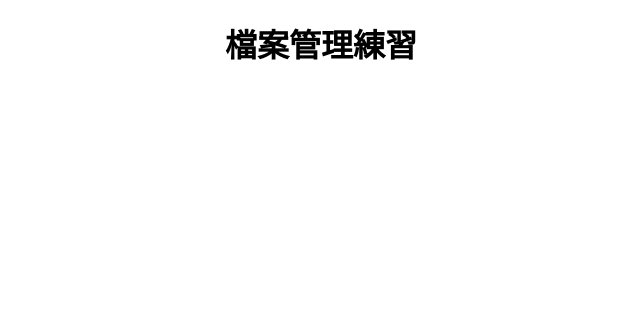
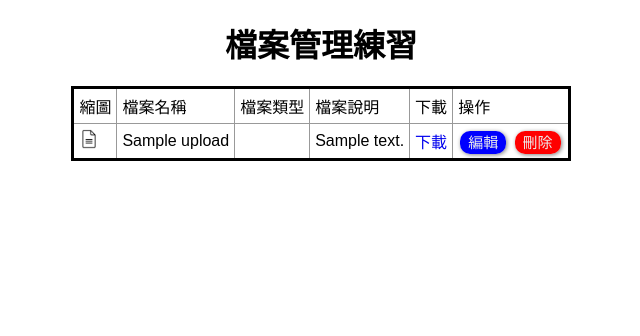
Before and after one commit to adriftchen/phpfile, a PHP site: page /manage.php in a window 1280 px wide. Shown: the top 336 px of the page, without its empty margins (319-959 px from the left). Run offline with PHP 8.4, Linux system fonts and the light colour scheme; tables that the repository leaves empty or names only in its code hold one stand-in row (values such as "Sample post").

Commit message:
檔案管理之刪除檔案

```diff
--- a/manage.php
+++ b/manage.php
@@ -16,19 +16,81 @@
     <meta http-equiv="X-UA-Compatible" content="ie=edge">
     <title>檔案管理功能</title>
     <link rel="stylesheet" href="style.css">
+    <style>
+        table{
+            border:3px solid black;
+            border-collapse:collapse;
+            margin:auto;
+        }
+
+        td{
+            border:1px solid #999;
+            padding:5px;
+        }
+
+        a.primary,a.danger{
+            border-radius:10px;
+            padding:3px 8px;
+            margin:0 2px;
+            color:#ececec;
+            box-shadow:1px 1px 4px grey;
+            font-size:15px;
+        }
+
+        a.primary{
+            background: blue;
+        }
+
+        a.danger{
+           background:red;
+        }
+
+
+    </style>
+
 </head>
 <body>
 <h1 class="header">檔案管理練習</h1>
 <!----建立上傳檔案表單及相關的檔案資訊存入資料表機制----->
+<?php
+include_once "base.php";
+
+$rows=all('upload');
+echo "<table>";
+echo "<td>縮圖</td>";
+echo "<td>檔案名稱</td>"; /* 這裡是原始檔名 */
+echo "<td>檔案類型</td>";
+echo "<td>檔案說明</td>";
+echo "<td>下載</td>";
+echo "<td>操作</td>";
+foreach($rows as $row){
+
+    echo "<tr>";
+
+    if($row['type']=='圖檔'){
+        echo "<td><img src='{$row['path']}' style='width:100px'></td>";
+    }else{
+
+        echo "<td><img src='./img/file_icon.png' style='width:20px'></td>";
+    }
+
+    echo "<td>{$row['name']}</td>";
+    echo "<td>{$row['type']}</td>";
+    echo "<td>{$row['note']}</td>";
+    echo "<td><a href='{$row['path']}' download>下載</a></td>";
+    echo "<td>";
+    echo "  <a class='primary' href='edit.php?id={$row['id']}' >編輯</a>";
+    echo "  <a class='danger' href='del.php?id={$row['id']}' >刪除</a>";
+    echo "</td>";
+    echo "</tr>";
+}
+
+echo "</table>";
 
 
-
-
+?>
 
 <!----透過資料表來顯示檔案的資訊，並可對檔案執行更新或刪除的工作----->
 
-
-
-
 </body>
 </html>
--- a/upload.php
+++ b/upload.php
@@ -63,7 +63,6 @@
 <div>上傳的檔案:<input type="file" name="img"></div>
 <div>檔案說明:<input type="text" name="note"></div>
 <div>檔案類型:<select name="type">
-
 <option value="圖檔">圖檔</option>
 <option value="文件">文件</option>
 <option value="其他">其他</option>
```
Also changed, not shown: del.php (added, +18 -0 lines), img/20201126023619.jpg (deleted), 1 other file.
